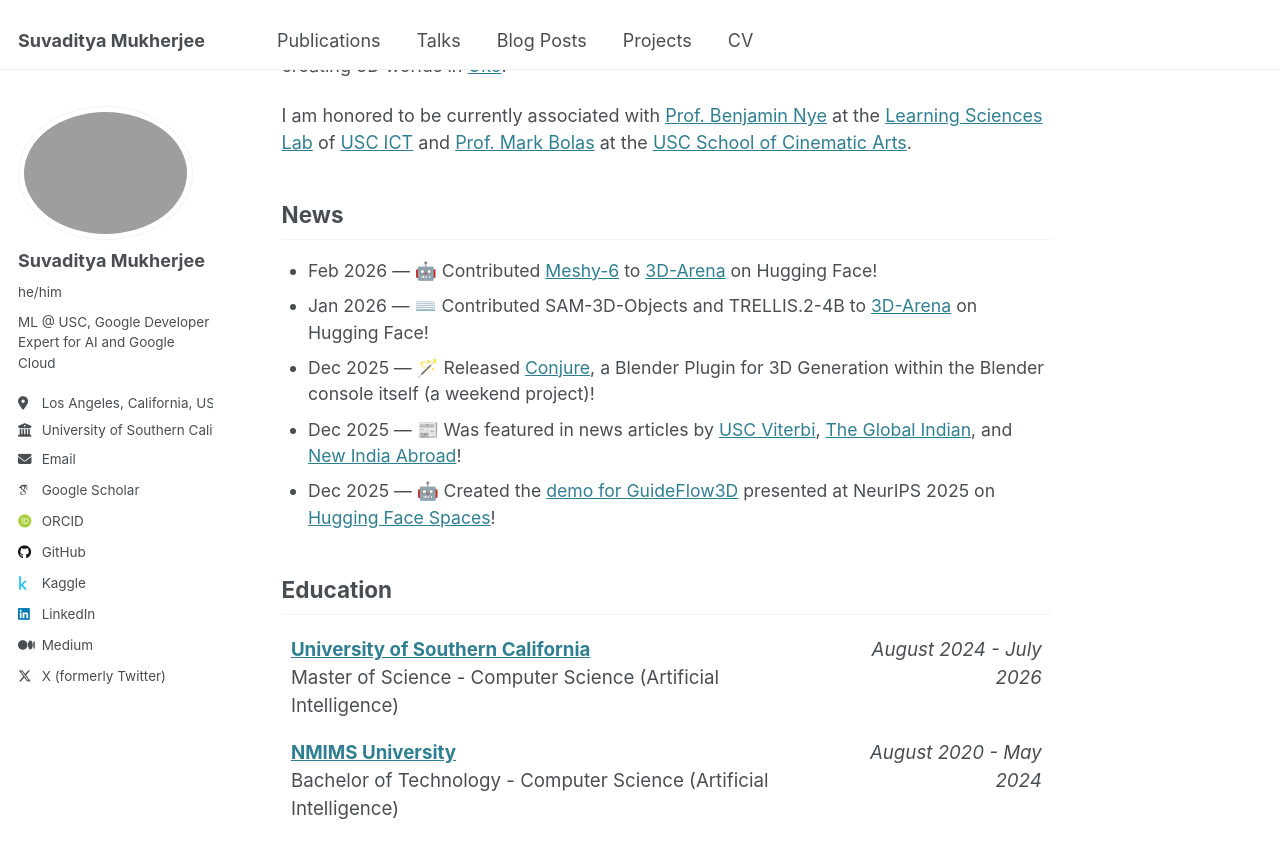
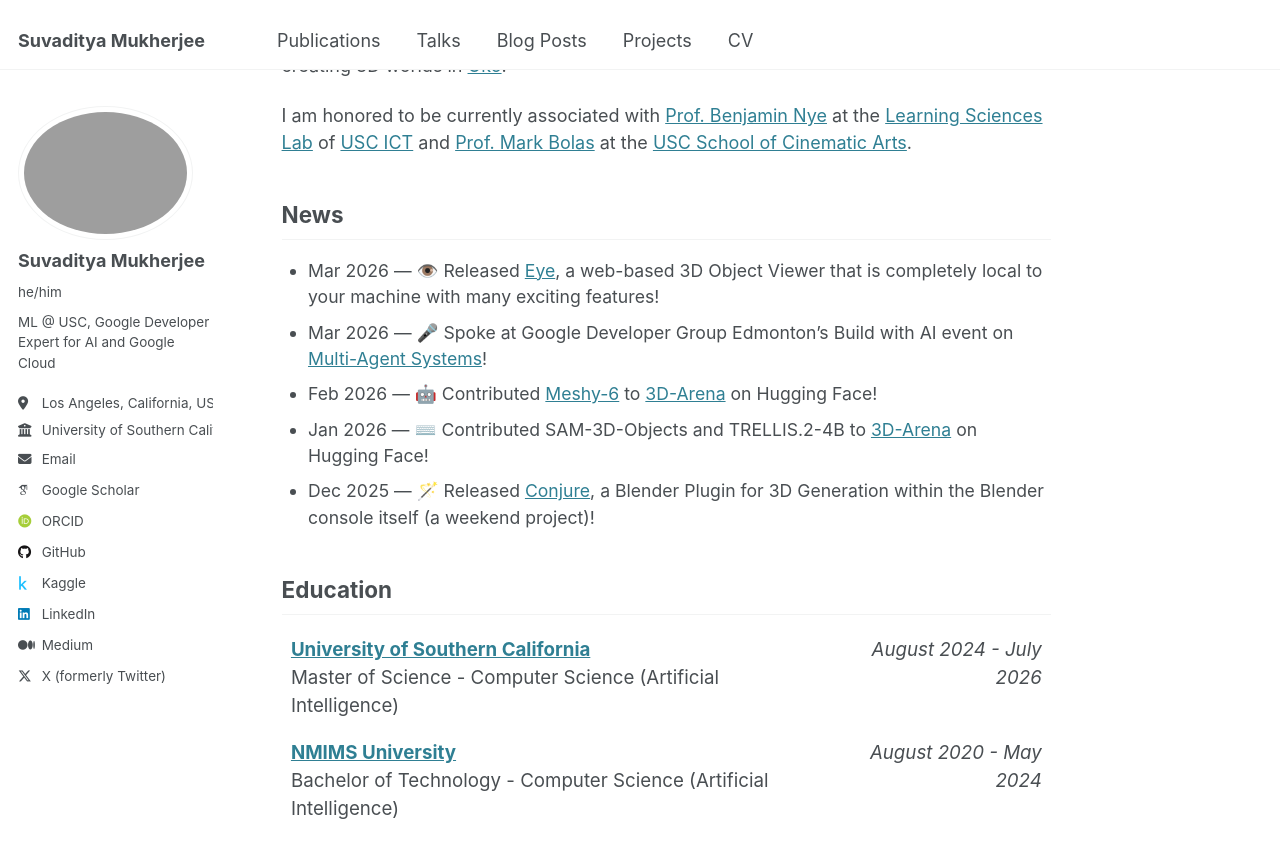
Before and after one commit to suvadityamuk/research-website, a Jekyll site: the page built from _pages/about.md, in a window 1280 px wide and 900 px high, scrolled down 309 px. Shown: the top 858 px of the window. Built offline with Jekyll 4.4.1, drawn with Linux system fonts in a browser that asks for light colours; some web fonts are replaced.

Commit message:
chore: add news
Signed-off-by: Suvaditya Mukherjee <suvadityamuk@gmail.com>

```diff
--- a/_data/news.yml
+++ b/_data/news.yml
@@ -11,6 +11,14 @@
 #   • Entries with Markdown links — [link text](url)
 #   • Entries with emoji — use Unicode emoji directly (e.g. 🎉)
 #   • Entries combining links + emoji
+
+- sort_date: 2026-03-31
+  date: "Mar 2026"
+  text: "👁️ Released [Eye](https://eye.suvadityamuk.com/), a web-based 3D Object Viewer that is completely local to your machine with many exciting features!"
+
+- sort_date: 2026-03-21
+  date: "Mar 2026"
+  text: "🎤 Spoke at Google Developer Group Edmonton's Build with AI event on [Multi-Agent Systems](https://docs.google.com/presentation/d/14zr3Azlj1RinxsoT7MSzITGs7vP-V5WJMNstzpYoCL4)!"
 
 - sort_date: 2026-02-24
   date: "Feb 2026"
```
